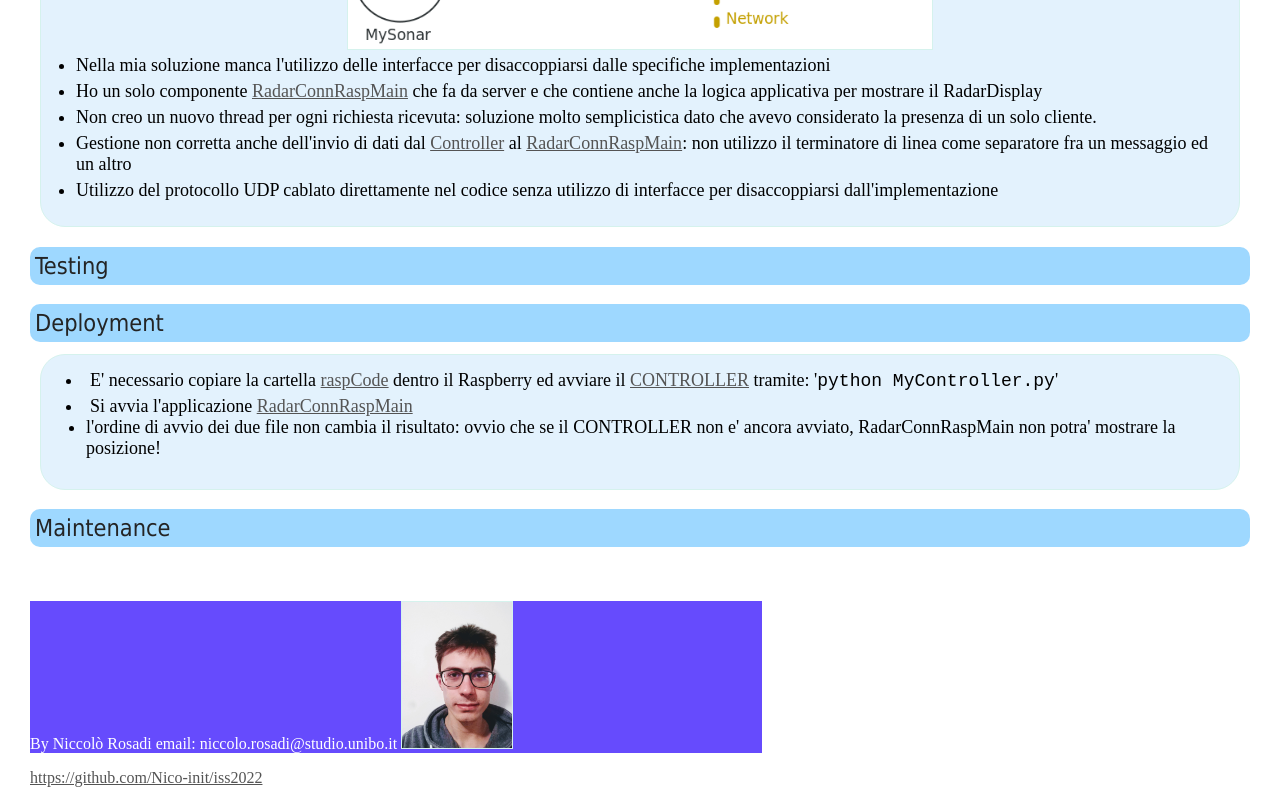
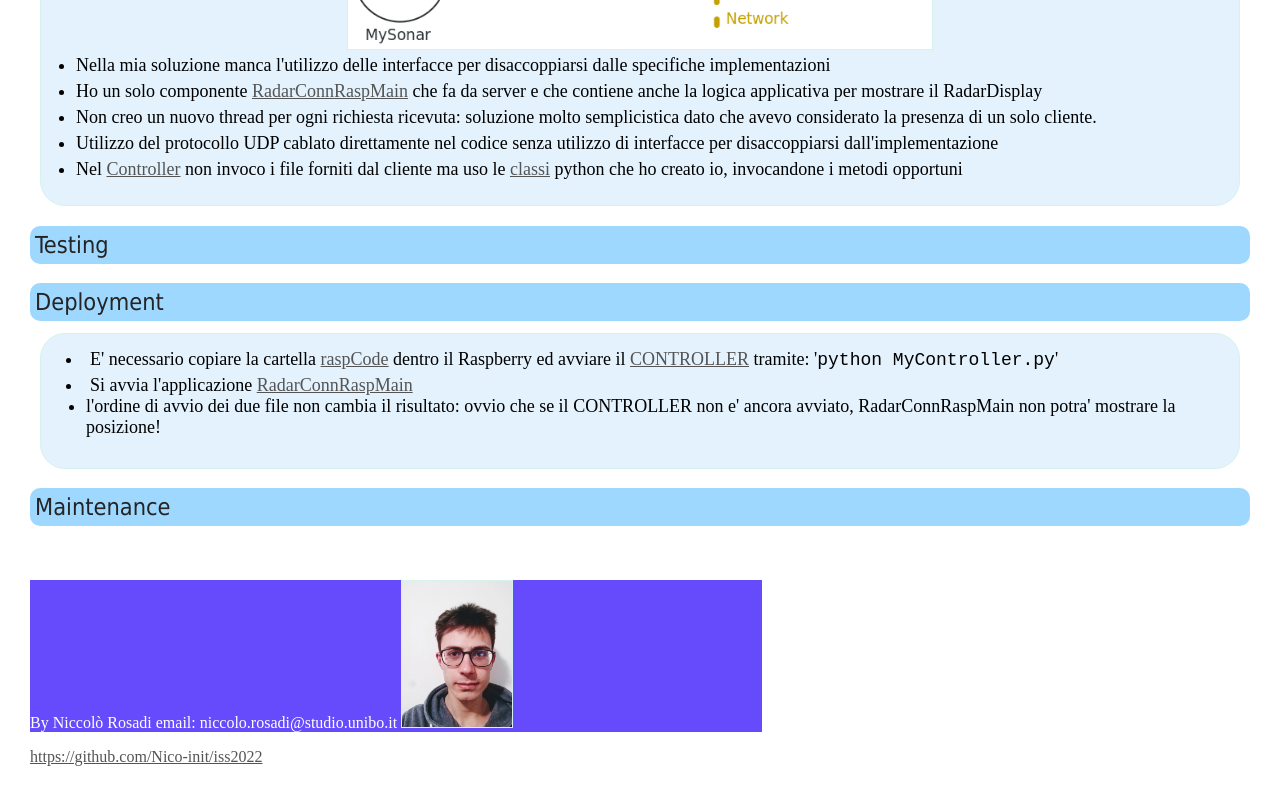
Before and after one commit to Nico-init/iss2022, a plain HTML site: page it.unibo.radarSystem22/userDocs/radarSystem22_NiccoloRosadi.html in a window 1280 px wide. Shown: the part 1300-2103 px from the top of the page. After the commit the page ends 2082 px from the top, so only its background shows below. Drawn offline with Linux system fonts and the light colour scheme.

Commit message:
Comparativa mia soluzione UDP con Prof - update

```diff
--- a/it.unibo.radarSystem22/userDocs/radarSystem22_NiccoloRosadi.html
+++ b/it.unibo.radarSystem22/userDocs/radarSystem22_NiccoloRosadi.html
@@ -237,7 +237,7 @@ Si desidera costruire un'applicazione software capace di:
     <ul>
         <li>(requisito <b>radarGui</b>) Si e' utilizzato la classe <tt>radarSupport</tt> fornita dal committente per mostrare a video un output a forma di radar. Questo radar legge la distanza
         rilevata dal sonar tramite una connessione UDP con il Raspberry - <a href="../src/it/unibo/radarSystem22/main/RadarConnRaspMain.java">RadarConnRaspMain</a> </li>
-        <li>(requisito <b>ledAlarm</b>) Si e' deciso di scrivere due nuovi file python che rappresentino il <a href="../raspCode/MyLed.py">LED</a>  e il <a href="../raspCode/MySonar.py">SONAR</a> con le loro relative operazioni.
+        <li id="newClass">(requisito <b>ledAlarm</b>) Si e' deciso di scrivere due nuovi file python che rappresentino il <a href="../raspCode/MyLed.py">LED</a>  e il <a href="../raspCode/MySonar.py">SONAR</a> con le loro relative operazioni.
         Questi due file, che contengono le rispettive due classi, sono utilizzati da una terza entita: un <a href="../raspCode/MyController.py">CONTROLLER</a> che si occupera' di
         eseguire la logica di business espressa nel requisito, oltre al fatto che si occupa anche di inviare le misurazioni del sonar al RadarDisplay tramite UDP</li>
         <li>Scegliendo di rappresentare il LED ed il SONAR con un approccio ad oggetti, si e' potuto evitare di utilizzare la pipe (dato che i programmi non si basano piu su stdin/stdout)
@@ -257,11 +257,10 @@ Si desidera costruire un'applicazione software capace di:
             che fa da server e che contiene anche la logica applicativa per mostrare il RadarDisplay</li>
         <li>Non creo un nuovo thread per ogni richiesta ricevuta: soluzione molto semplicistica dato che avevo
             considerato la presenza di un solo cliente. </li>
-        <li>Gestione non corretta anche dell'invio di dati dal <a href="../raspCode/MyController.py">Controller</a> al
-            <a href="../src/it/unibo/radarSystem22/main/RadarConnRaspMain.java">RadarConnRaspMain</a>: non utilizzo il terminatore di linea
-            come separatore fra un messaggio ed un altro</li>
         <li>Utilizzo del protocollo UDP cablato direttamente nel codice senza utilizzo di interfacce per
             disaccoppiarsi dall'implementazione</li>
+        <li>Nel <a href="../raspCode/MyController.py">Controller</a> non invoco i file forniti dal cliente
+        ma uso le <a href="#newClass">classi</a> python che ho creato io, invocandone i metodi opportuni</li>
     </ul>
 </div>
 
```
